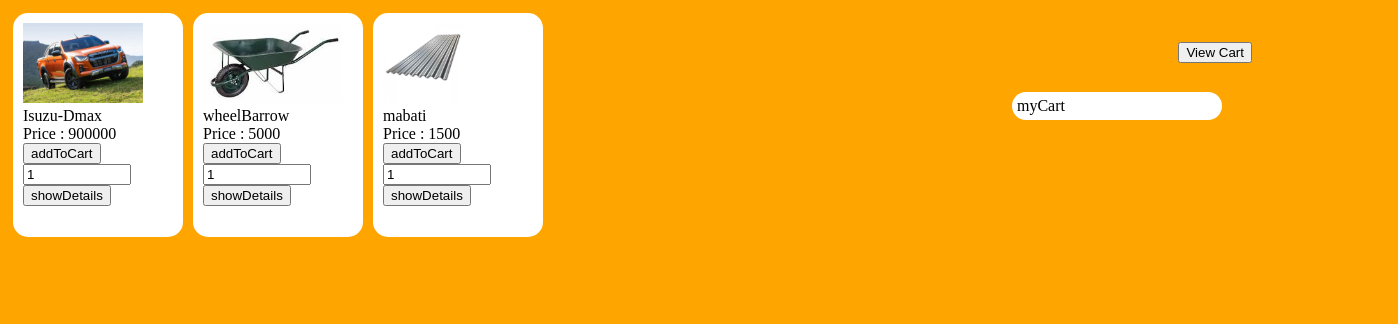
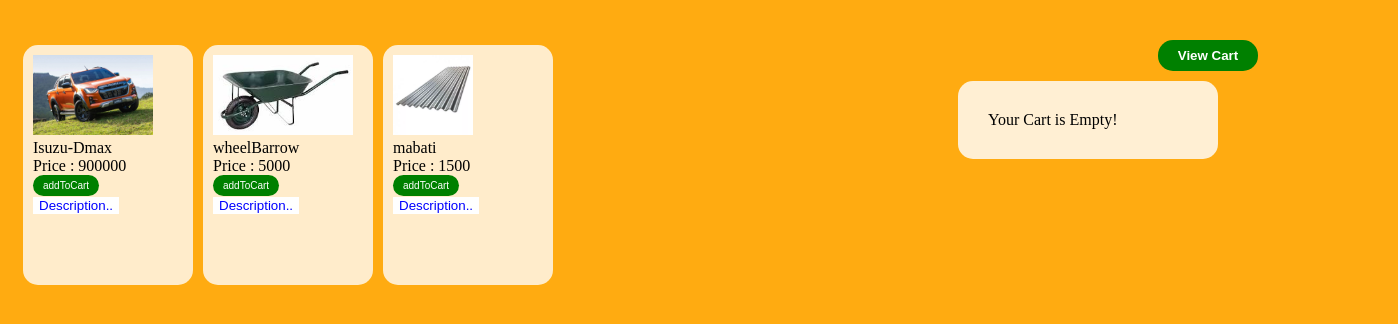
Before and after one commit to GaitaJoseph/FirstWeb, a plain HTML site: page index.html in a window 1280 px wide. Both pictures are taken after a click on the button "View Cart". Shown: the whole page, 1398 px wide, since content can reach past the window. Drawn offline with Linux system fonts and the light colour scheme.

Commit message:
Added button sstyling

```diff
--- a/index.html
+++ b/index.html
@@ -8,10 +8,17 @@
     <link rel="stylesheet" href="style.css">
 </head>
 <body>
-    <div id="container"></div>
-    <div id="itemzDiv"></div>
-    <div id="myCart" >myCart</div>
-    <div class="cartButton"></div>
+
+    <div id="shopDivider">
+        <div id="container"></div>
+        <div id="itemzDiv"></div>
+
+        <div id="cartDivider">
+            <div class="cartButton"></div>
+            <div id="myCart" >Your Cart is Empty! </div>
+        </div>
+    </div>
+
 
     <script src="index.js"></script>
 
--- a/index.js
+++ b/index.js
@@ -83,7 +83,6 @@ let totAmount=0;
       removeButton.onclick=function(){
          console.log("removing")
          console.log(shopItem)
-         //   container.remove(shopItem)
         removeFromCart(shopItem);
       }
 
@@ -149,37 +148,17 @@ for (i in shopArray) {
    let listImage = document.createElement("li")
    let listName = document.createElement("li")
    let listPrice = document.createElement("li")
-//functipon to show items properties i my shop
+//functipon to show items properties in my shop
    let detailsBtn = document.createElement("button")
-   detailsBtn.textContent = "showDetails";
+   detailsBtn.setAttribute("class","add")
+   detailsBtn.textContent = "Description..";
    let Details = shopArray[i]
    detailsBtn.onclick = function () { showdetails (Details)}
    let h4 = document.createElement("h4");
 
-//variable to select amount needed
-   let quantity = document.createElement("input");
- quantity.setAttribute("type","number");
- quantity.placeholder = "selecet quantity"
- quantity.setAttribute("min",1)
- quantity.setAttribute("class","quantity")
- quantity.defaultValue=1;
-
-
- //function to calculate totalCost
- function totalCost () {
-   let amount = quantity.value
-   let numAmount = Number(amount)
-   console.log(numAmount)
-   let numPrice = Number(shopArray[i].price)
-
-   let Cost = numAmount * numPrice
-   console.log(Cost);
-
- }
-
 
 //div  to append properties of each of the item
-   demo.append(listImage,listName,listPrice,addButton,quantity,detailsBtn,h4,)
+   demo.append(listImage,listName,listPrice,addButton,detailsBtn,h4,)
 //display of shop image
 let image = document.createElement("img")
  image.setAttribute("class","image")
@@ -212,7 +191,9 @@ let myCartBtn = document.querySelector(".cartButton")// this is a div to dispaly
 
 //creation of my cart button
  let cartButton =  document.createElement("button");
- cartButton.textContent = "View Cart"
+ cartButton.textContent = "View Cart";
+ cartButton.setAttribute('class','viewCart')
+
  myCartBtn.append(cartButton)//appending my cart button to the div mycartbutton
 
  //event listener to dispaly my cart
--- a/style.css
+++ b/style.css
@@ -1,5 +1,5 @@
 body{
-  background: orange;
+  background: rgba(255, 166, 0, 0.932);
 }
 
 .image{
@@ -16,37 +16,50 @@ body{
     margin: 5px;
     padding: 10px;
     width: 150px;
-    background: white;
+    height: 220px;
+    background:hsla(0, 0%, 100%, 0.781);
 
 
+}
+#shopDivider{
+  display: flex;
+  margin: 40px 10px;
 }
 
 #itemzDiv{
     display: flex;
  }
 
+ #cartDivider{
+  display: flex;
+  flex-direction: column;
+  gap: 10px;
+  margin: 0px 0px 0px 400px;
+
+ }
+
   .cartButton{
-    float: right;
-    margin-top: -200px;
-    margin-right: 20px;
+    width: 80%;
+    margin: 0px 0px 0px 200px;
+
  }
 
  #myCart{
-   margin-top: -150px;
-   float:right;
-   margin-right: 50px;
-   /*border: 2px solid red;*/
    border-radius: 15px;
    width:200px;
-   padding: 5px;
-   align-items:center;
+   padding: 30px;
    display: none;
-   background: white;
+   background:rgba(255, 255, 255, 0.815);
+   list-style-type: none;
+    list-style: none;
+
 
  }
 
  #container{
     display: flex;
+    list-style-type: none;
+    list-style: none;
  }
 
  .Cart-image{
@@ -55,3 +68,43 @@ body{
 .quantity{
   width: 100px ;
 }
+.add{
+  border: none;
+  outline: none;
+  padding: 5px,0px;
+  color: blue;
+  background: white;
+}
+.addToCart{
+  color: white;
+  background: green;
+  border: none;
+  outline: none;
+  border-radius: 15px;
+  padding: 5px 10px;
+  font-size: 10px;
+}
+.addToCart:hover{
+  color: black;
+  background: hsla(120, 100%, 25%, 0.708);
+}
+.removeFromCart{
+  color: white;
+  background:red;
+  border: none;
+  outline: none;
+  border-radius: 15px;
+  padding: 5px 10px;
+  font-size: 10px;
+}
+.viewCart{
+  background: green;
+  color: white;
+  font-weight: bolder;
+  padding: 8px 10px;
+  border: none;
+  outline: none;
+  border-radius: 15px;
+  width: 100px;
+
+}
```
